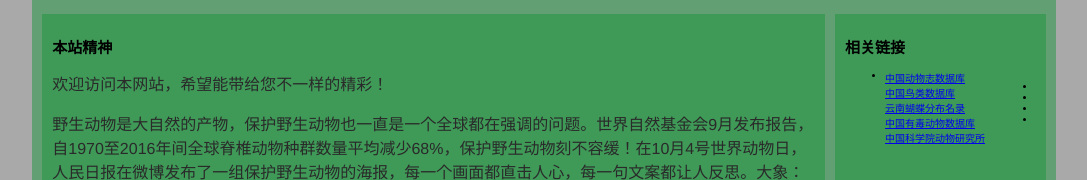
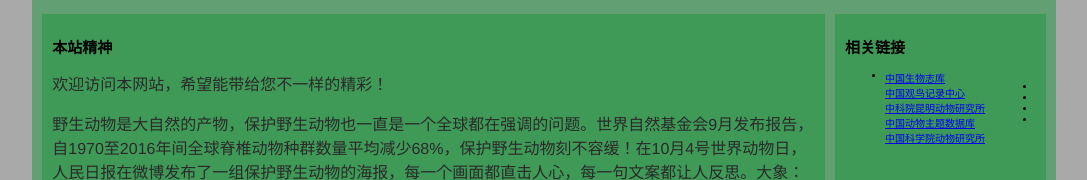
Before and after one commit to 1weike/1weike.github.io, a plain HTML site: page index.html in a window 1280 px wide. Shown: the part 153-333 px from the top of the page, without its empty margins (96-1183 px from the left). Drawn offline with Linux system fonts and the light colour scheme.

Commit message:
Update index.html

```diff
--- a/index.html
+++ b/index.html
@@ -42,10 +42,10 @@
         <aside>
             <h2>相关链接</h2>
             <ul>
-                <li><a href="非洲篇.html">中国动物志数据库</a></li>
-                <li><a href="欧洲篇.html">中国鸟类数据库</a></li>
-                <li><a href="大洋洲篇.html">云南蝴蝶分布名录</a></li>
-                <li><a href="非洲篇.html">中国有毒动物数据库</a></li>
+                <li><a href="https://species.sciencereading.cn/biology/v/biologicalIndex/122.html">中国生物志库</a></li>
+                <li><a href="http://www.birdreport.cn/">中国观鸟记录中心</a></li>
+                <li><a href="http://datacenter.kiz.ac.cn/">中科院昆明动物研究所</a></li>
+                <li><a href="http://zoology.especies.cn/database/all?offset=0">中国动物主题数据库</a></li>
                 <li><a href="https://www.ioz.cas.cn/gb2018/xwdt/kyjz/
                     202210/t20221024...
                     ">中国科学院动物研究所</a>
```
